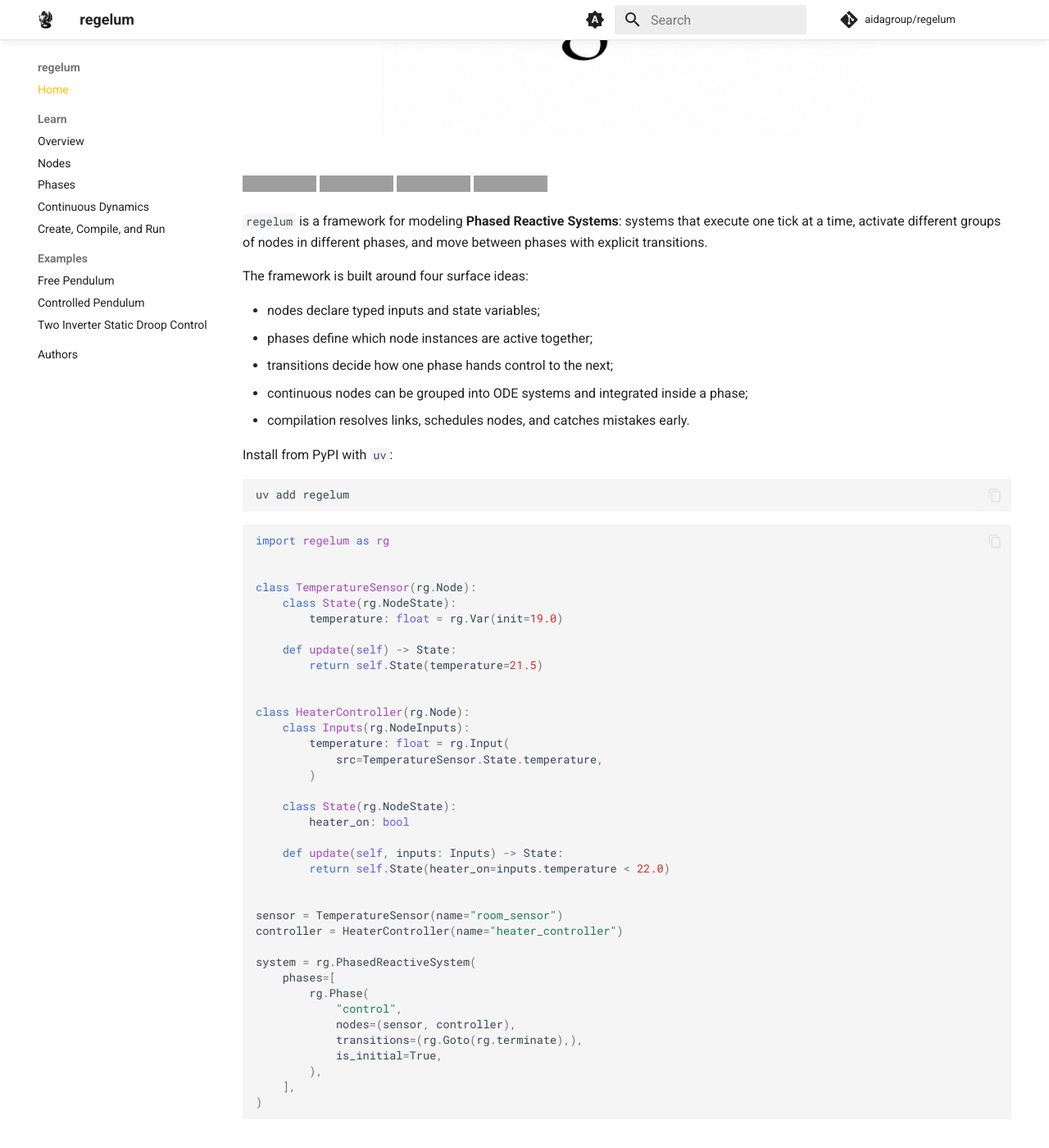
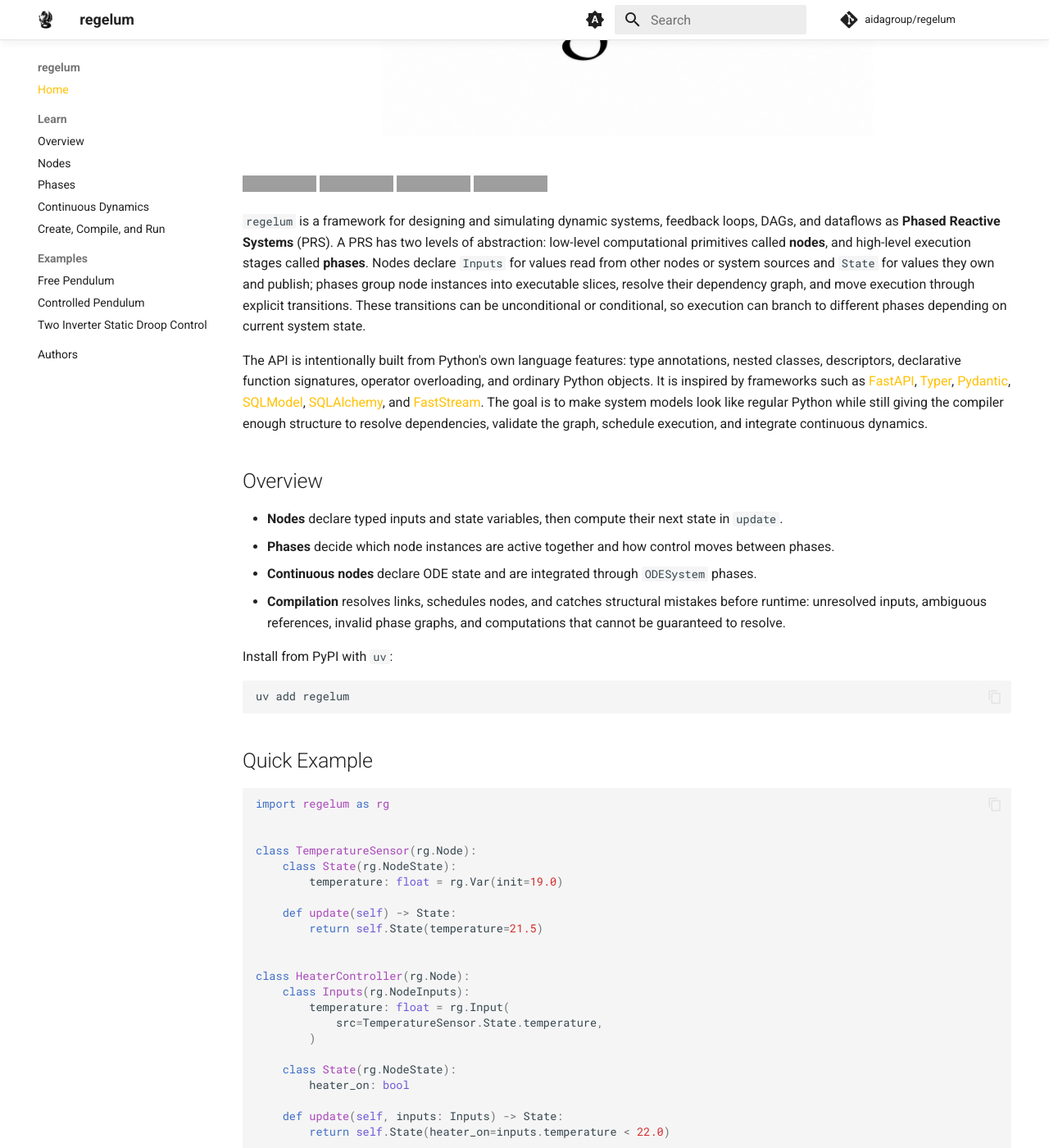
Before and after one commit to aidagroup/regelum, an MkDocs documentation site: the page built from docs/index.md, in a window 1280 px wide and 1400 px high, scrolled down 563 px. Shown: the whole window at 82% size. Built offline with MkDocs 1.6.1 and Material for MkDocs 9.7.7, drawn with Linux system fonts in a browser that asks for light colours; comment, search, counter and statistics services are not loaded; the version menu is left out; some of the changed text lies outside the part shown; grey boxes are pictures that could not be loaded.

Commit message:
docs: clarify regelum overview

````diff
--- a/docs/index.md
+++ b/docs/index.md
@@ -20,24 +20,46 @@
   <img alt="uv" src="https://img.shields.io/badge/managed%20with-uv-6A5ACD">
 </p>
 
-`regelum` is a framework for modeling **Phased Reactive Systems**:
-systems that execute one tick at a time, activate different groups of nodes in
-different phases, and move between phases with explicit transitions.
+`regelum` is a framework for designing and simulating dynamic systems, feedback
+loops, DAGs, and dataflows as **Phased Reactive Systems** (PRS). A PRS has two
+levels of abstraction: low-level computational primitives called **nodes**, and
+high-level execution stages called **phases**. Nodes declare `Inputs` for values
+read from other nodes or system sources and `State` for values they own and
+publish; phases group node instances into executable slices, resolve their
+dependency graph, and move execution through explicit transitions. These
+transitions can be unconditional or conditional, so execution can branch to
+different phases depending on current system state.
 
-The framework is built around four surface ideas:
+The API is intentionally built from Python's own language features: type
+annotations, nested classes, descriptors, declarative function signatures,
+operator overloading, and ordinary Python objects. It is inspired by frameworks
+such as [FastAPI](https://fastapi.tiangolo.com/),
+[Typer](https://typer.tiangolo.com/), [Pydantic](https://docs.pydantic.dev/),
+[SQLModel](https://sqlmodel.tiangolo.com/), [SQLAlchemy](https://www.sqlalchemy.org/),
+and [FastStream](https://faststream.ag2.ai/latest/). The goal is to make system
+models look like regular Python while still giving the compiler enough
+structure to resolve dependencies, validate the graph, schedule execution, and
+integrate continuous dynamics.
 
-- nodes declare typed inputs and state variables;
-- phases define which node instances are active together;
-- transitions decide how one phase hands control to the next;
-- continuous nodes can be grouped into ODE systems and integrated inside a
-  phase;
-- compilation resolves links, schedules nodes, and catches mistakes early.
+## Overview
+
+- **Nodes** declare typed inputs and state variables, then compute their next
+  state in `update`.
+- **Phases** decide which node instances are active together and how control
+  moves between phases.
+- **Continuous nodes** declare ODE state and are integrated through
+  `ODESystem` phases.
+- **Compilation** resolves links, schedules nodes, and catches structural
+  mistakes before runtime: unresolved inputs, ambiguous references, invalid
+  phase graphs, and computations that cannot be guaranteed to resolve.
 
 Install from PyPI with `uv`:
 
 ```bash
 uv add regelum
 ```
+
+## Quick Example
 
 ```python
 import regelum as rg
@@ -64,19 +86,36 @@
         return self.State(heater_on=inputs.temperature < 22.0)
 
 
+class HeatingCycles(rg.Node):
+    class Inputs(rg.NodeInputs):
+        heater_on: bool = rg.Input(src=HeaterController.State.heater_on)
+
+    class State(rg.NodeState):
+        count: int = rg.Var(init=0)
+
+    def update(self, inputs: Inputs, prev_state: State) -> State:
+        return self.State(
+            count=prev_state.count + int(inputs.heater_on),
+        )
+
+
 sensor = TemperatureSensor(name="room_sensor")
 controller = HeaterController(name="heater_controller")
+cycles = HeatingCycles(name="heating_cycles")
 
 system = rg.PhasedReactiveSystem(
     phases=[
         rg.Phase(
             "control",
-            nodes=(sensor, controller),
+            nodes=(sensor, controller, cycles),
             transitions=(rg.Goto(rg.terminate),),
             is_initial=True,
         ),
     ],
 )
+
+system.step()
+print(system.read(controller.State.heater_on))
 ```
 
 ## Local development
````
Also changed, not shown: README.md (+19 -18 lines).
